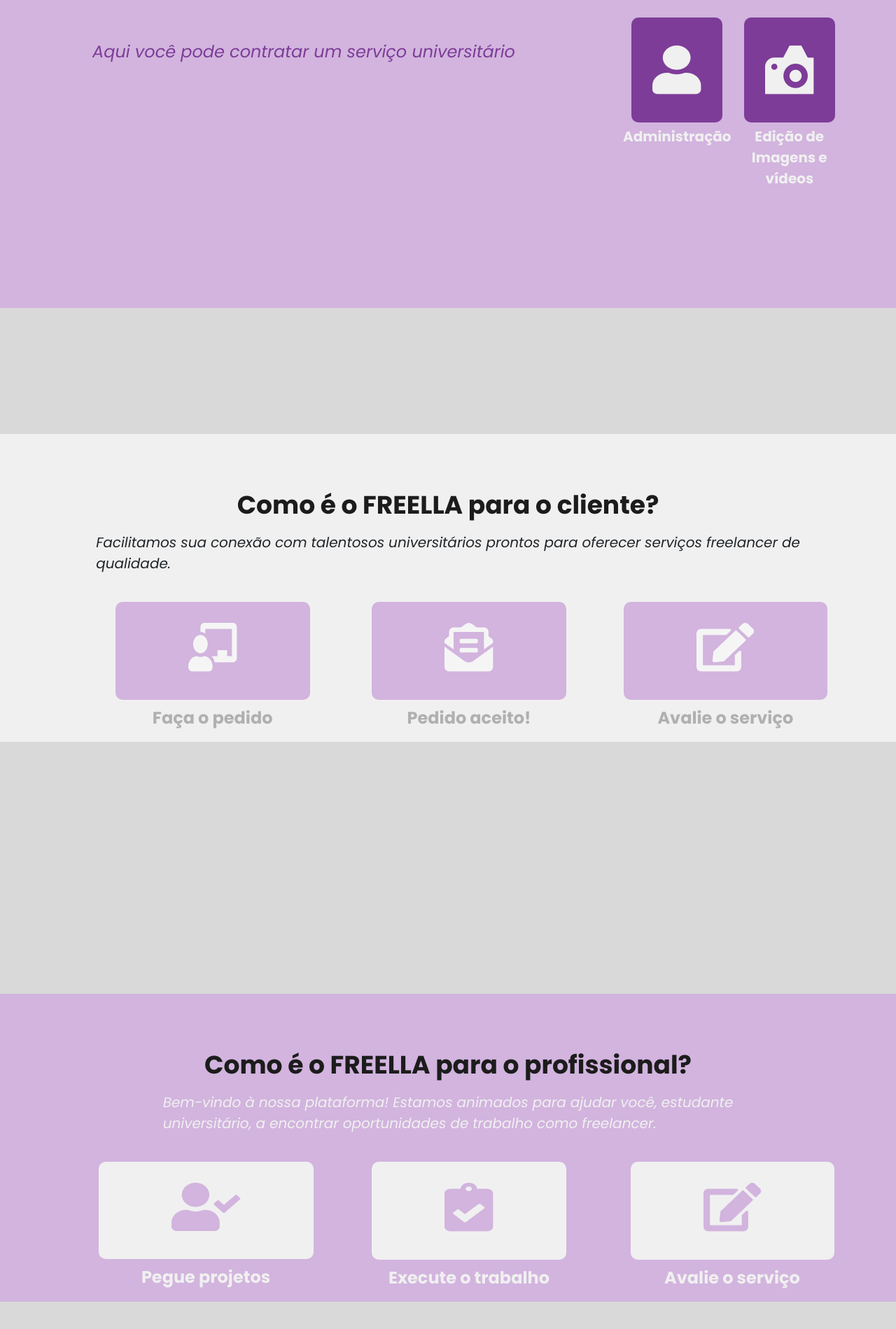
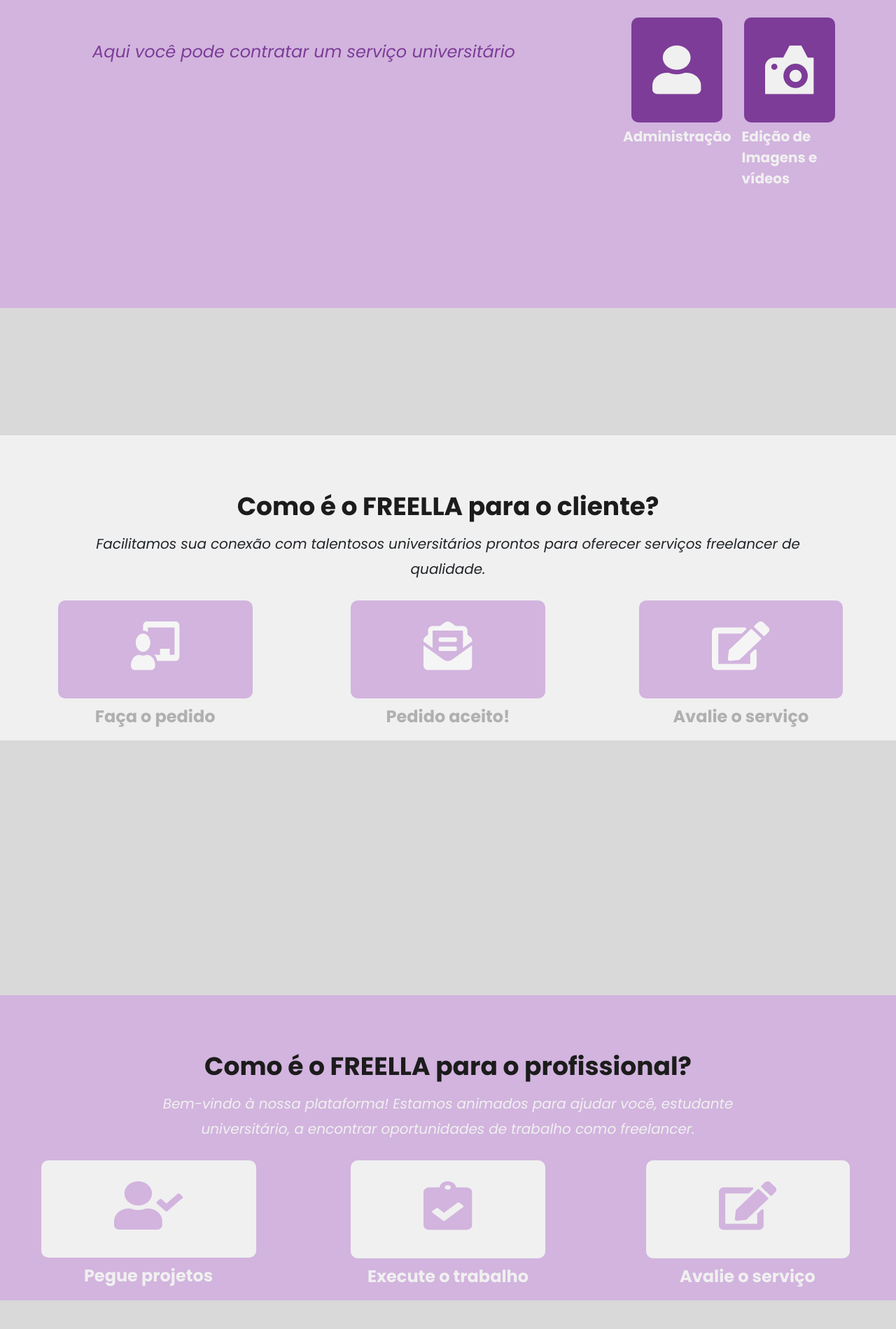
Before and after one commit to EAn022/freela_front, an Angular app: page / in a window 1280 px wide. Shown: the part 425-2324 px from the top of the page at 70% size. Built offline with nearby package versions, Linux system fonts and the light colour scheme.

Commit message:
uptade: section 2 and 3  cards size/line-height

```diff
--- a/src/app/components/landing-page/landing-page.component.html
+++ b/src/app/components/landing-page/landing-page.component.html
@@ -89,7 +89,8 @@
         <div class="container_second">
             <div class="text_container_second">
                 <h2>Como é o FREELLA para o cliente?</h2>
-                <p>Facilitamos sua conexão com talentosos universitários prontos para oferecer serviços freelancer de <br> qualidade.</p>
+                <p>Facilitamos sua conexão com talentosos universitários prontos para oferecer serviços freelancer de </p>
+                <p class="text_alight">qualidade.</p>
             </div>
             <div class="container_example_second">
                 <div class="row row-cols-3">
@@ -128,7 +129,8 @@
         <div class="container_third">
             <div class="text_container_third">
                 <h2>Como é o FREELLA para o profissional?</h2>
-                <p>Bem-vindo à nossa plataforma! Estamos animados para ajudar você, estudante<br> universitário, a encontrar oportunidades de trabalho como freelancer.</p>
+                <p>Bem-vindo à nossa plataforma! Estamos animados para ajudar você, estudante</p>
+                <p class="text_alight">universitário, a encontrar oportunidades de trabalho como freelancer.</p>
             </div>
             <div class="container_example_third">
                 <div class="row row-cols-3">
--- a/src/app/components/landing-page/landing-page.component.scss
+++ b/src/app/components/landing-page/landing-page.component.scss
@@ -4,6 +4,7 @@
 .navbar-nav .nav-link{
     color: var(--color-gray-dark);
 }
+
 //Primeira seção
 .first_section{
     background-color: var(--color-purple-primary);
@@ -75,12 +76,6 @@
             padding-bottom: 40px;
             border-radius: 10px;
         }
-        .centered_text{
-            display: flex;
-            flex-direction: column;
-            align-items: center;
-            text-align: center;
-        }
     }
     .example_services.down{
         margin-top: 8vh;
@@ -122,13 +117,18 @@
                     font-style: italic;
                     margin-top: 1vh;
                 }
+                .text_alight{
+                    margin-top: 0px;
+                    line-height: 0.5;
+                }
             }
             .example-icons{
                 display: flex;
                 align-items: center;
                 flex-direction: column;
                 margin-top: 3vh;
-                margin-left: 60px;
+                margin-left: 7vh;
+                margin-right: 7vh;
                 p{
                     color: var(--color-gray-dark);
                     font-size: 24px;
@@ -181,13 +181,18 @@
                     color: var(--color-white-secondary);
                     margin-top: 1vh;
                 }
+                .text_alight{
+                    margin-top: 0px;
+                    line-height: 0.5;
+                }
             }
             .example-icons{
                 display: flex;
                 align-items: center;
                 flex-direction: column;
                 margin-top: 3vh;
-                margin-left: 60px;
+                margin-left: 7vh;
+                margin-right: 7vh;
                 p{
                     color: var(--color-white-secondary);
                     font-size: 24px;
```
